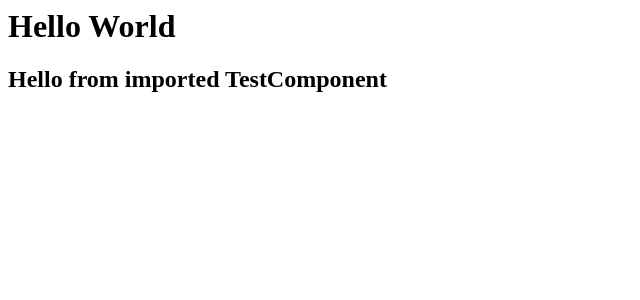
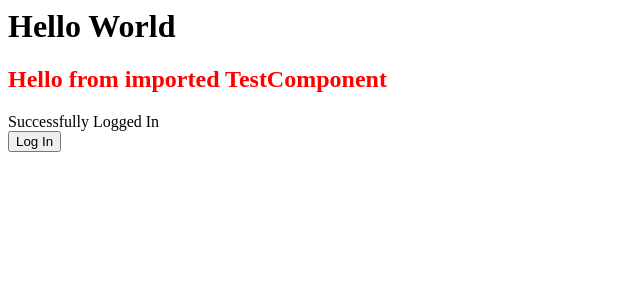
Before and after one commit to abrower10612/react-app-without-create-react-app, a React app: page / in a window 1280 px wide. Shown: the top 300 px of the page, without its empty margins (0-640 px from the left). Built offline with nearby package versions, Linux system fonts and the light colour scheme.

Commit message:
add log in/out button and alert

```diff
--- a/src/App.js
+++ b/src/App.js
@@ -2,11 +2,19 @@ import React from "react";
 import TestComponent from "./components/TestComponent";
 
 class App extends React.Component {
+    constructor(props) {
+        super(props);
+        this.state = {
+            user: false
+        }
+    }
+
     render() {
         return (
             <div>
                 <h1>Hello World</h1>
-                <TestComponent />
+                <TestComponent color="red" user={this.state.user}/>
+                <button onClick={() => this.setState({ user: !this.state.user })}>{this.state.user === false ? `Log In` : `Log Out`}</button>
             </div>
         )
     }
--- a/src/components/TestComponent.js
+++ b/src/components/TestComponent.js
@@ -1,9 +1,19 @@
 import React from "react";
 
 class TestComponent extends React.Component {
+    constructor(props) {
+        super(props)
+        this.state = {
+            color: this.props.color
+        }
+    }
+
     render() {
         return (
-            <h2>Hello from imported TestComponent</h2>
+            <div>
+                <h2 style={{ color: this.state.color }}>Hello from imported TestComponent</h2>
+                <div>{this.props.user === false ? `Successfully Logged In` : `Successfully Logged Out`}</div>
+            </div>
         )
     }
 }
```
